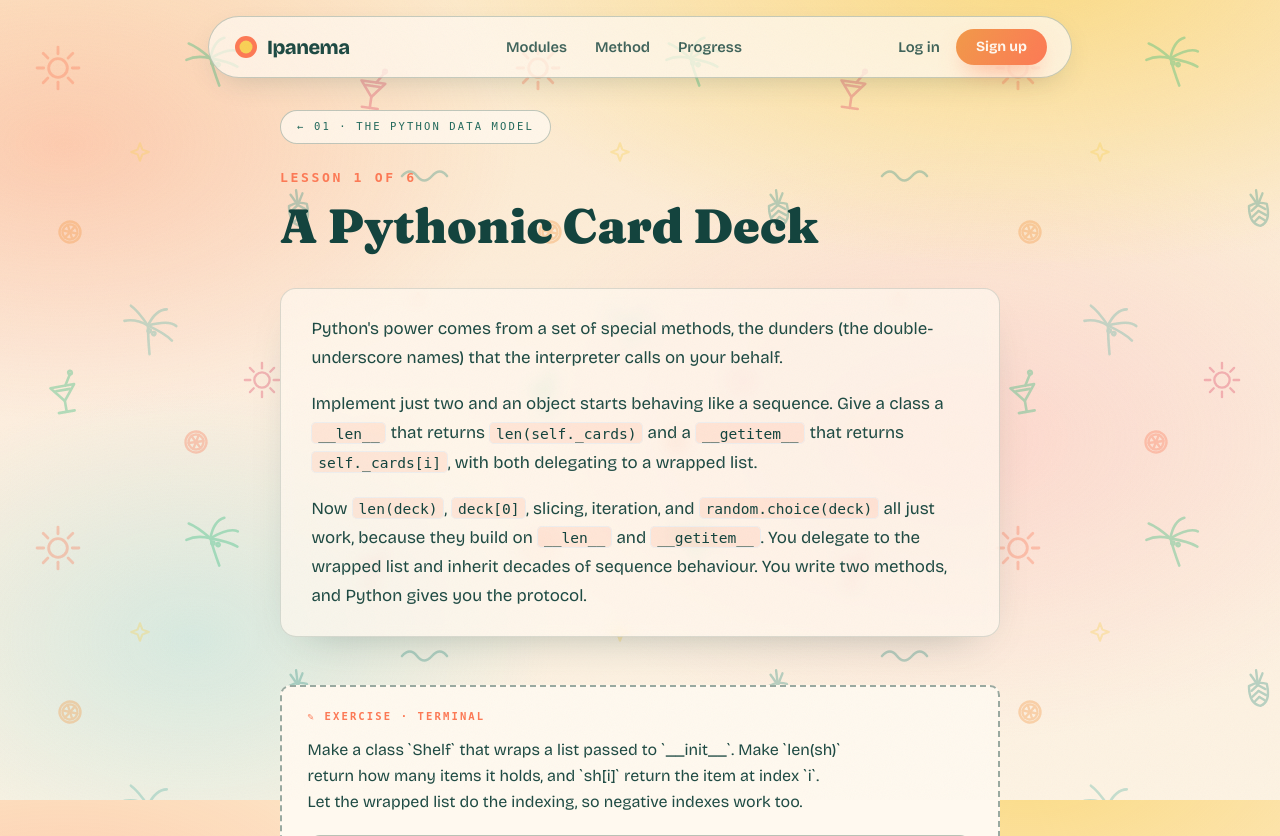
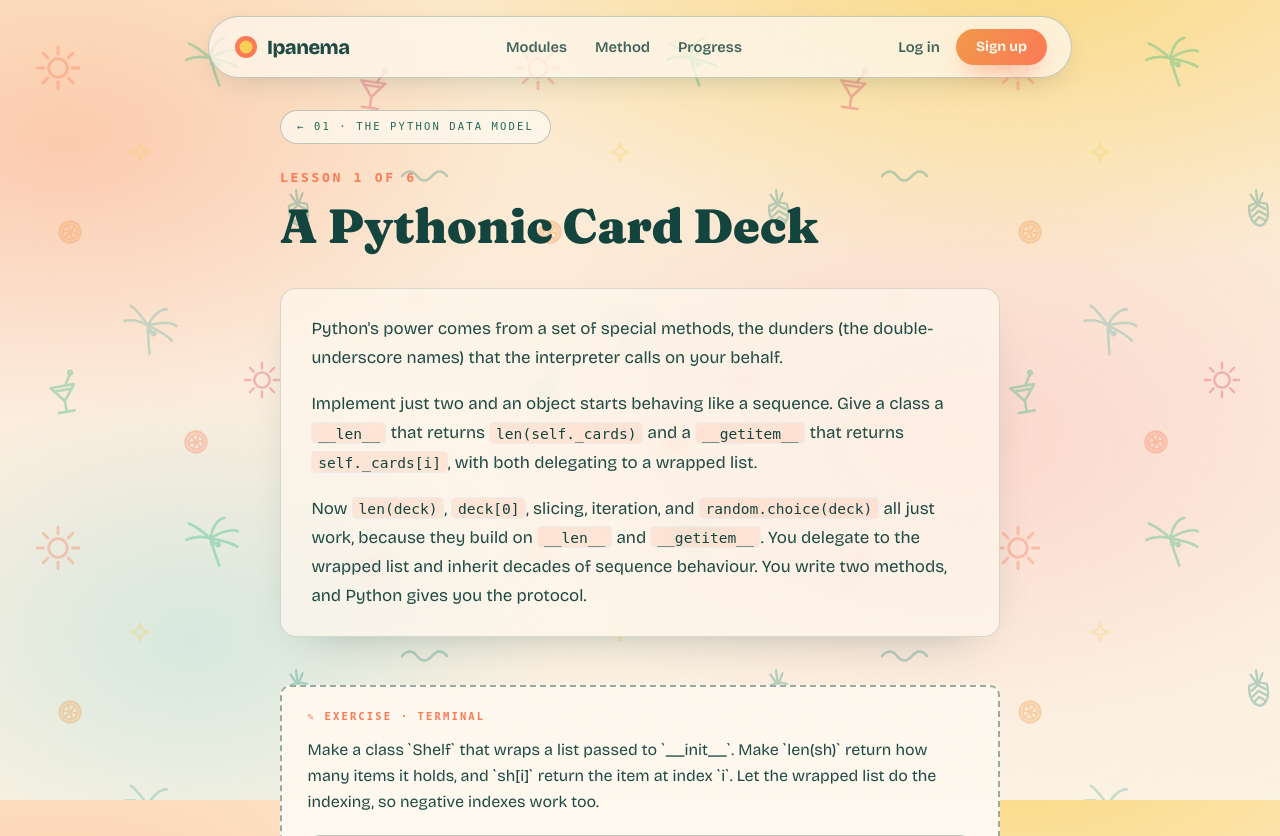
Before and after one commit to nicoferreira90/ipanema, a Django app: page /modules/01-the-python-data-model/01-a-pythonic-card-deck/ in a window 1280 px wide. Shown: the top 836 px of the page. Run offline with Django 5.2, Linux system fonts and the light colour scheme; style sheets or scripts are compiled from the project's sources; some libraries are stand-ins or nearby versions; some web fonts are replaced.

Commit message:
markdown rendering fix

```diff
--- a/ipanema/templates/modules/lesson_detail.html
+++ b/ipanema/templates/modules/lesson_detail.html
@@ -34,7 +34,7 @@
 
   <section class="exercise-card mt-12 reveal" style="animation-delay:.28s">
     <p class="exercise-tag">✎ exercise · terminal</p>
-    <p class="mt-3 mb-5 leading-relaxed" style="white-space:pre-line">{{ lesson.exercise }}</p>
+    <p class="mt-3 mb-5 leading-relaxed">{{ lesson.exercise }}</p>
 
     {% url 'modules:complete_lesson' module.slug lesson.slug as lesson_complete_url %}
     {% include "modules/partials/code_runner.html" with runner_id="lesson-check" check=lesson.check complete_url=lesson_complete_url is_project=False done=done done_text="Exercise collected — nicely done." placeholder="# write your solution here" %}
```
